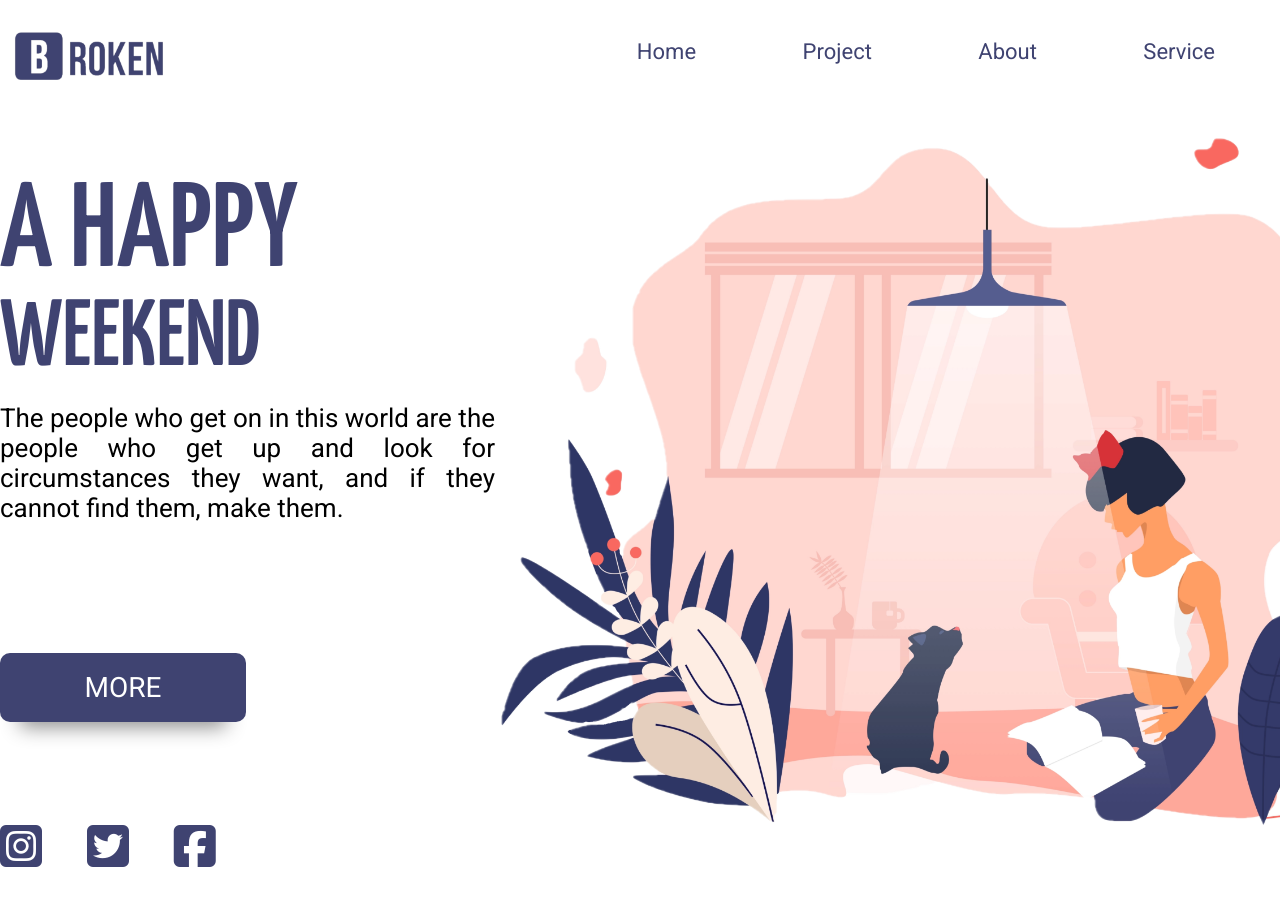
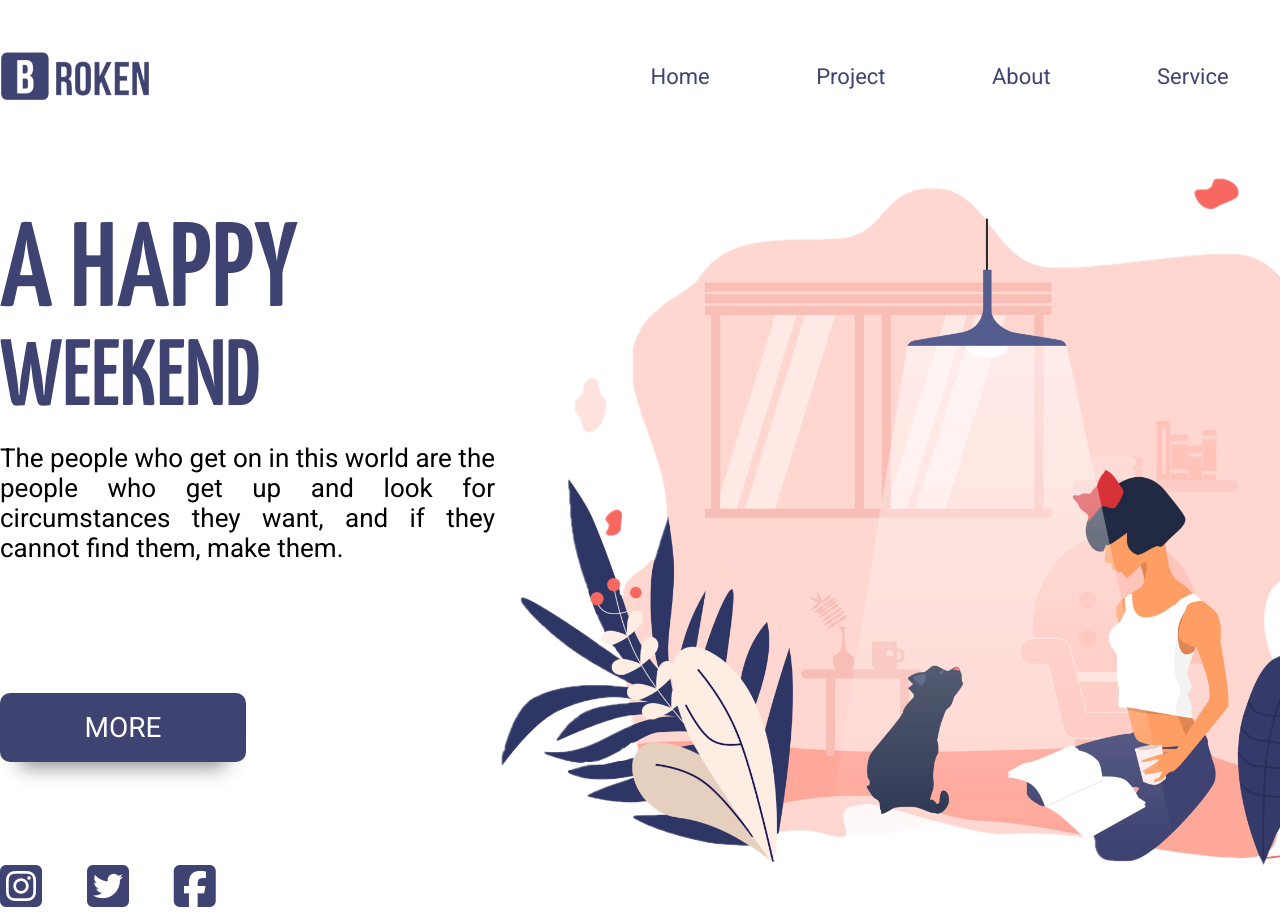
Before and after one commit to airidasju/03-happy-weekend, a website: page index.html in a window 1280 px wide. Shown: the top 914 px of the page. Before the commit the page ends 874 px from the top, so only its background shows below. Drawn offline with Linux system fonts and the light colour scheme.

Commit message:
nav tweaks

```diff
--- a/styles.css
+++ b/styles.css
@@ -6,15 +6,24 @@ body {
 }
 
 header {
-  margin-top: 10px
+  margin-top: 50px;
 }
 
 #navigation {
-  height: 52px; display: flex; justify-content: center
+  height: 52px;
+  display: flex;
+  justify-content: space-between;
+}
+
+nav {
+  display: flex;
+  align-items: center;
+  justify-content: center;
 }
 
 #logo-img {
-  height: 100%; margin-top: 20px
+  height: 100%;
+
 }
 
 a {
@@ -23,7 +32,7 @@ a {
 }
 
 ul {
-  display: inline-block; margin-left: 420px; font-size: 22px
+  font-size: 22px;
 }
 
 li {
```
